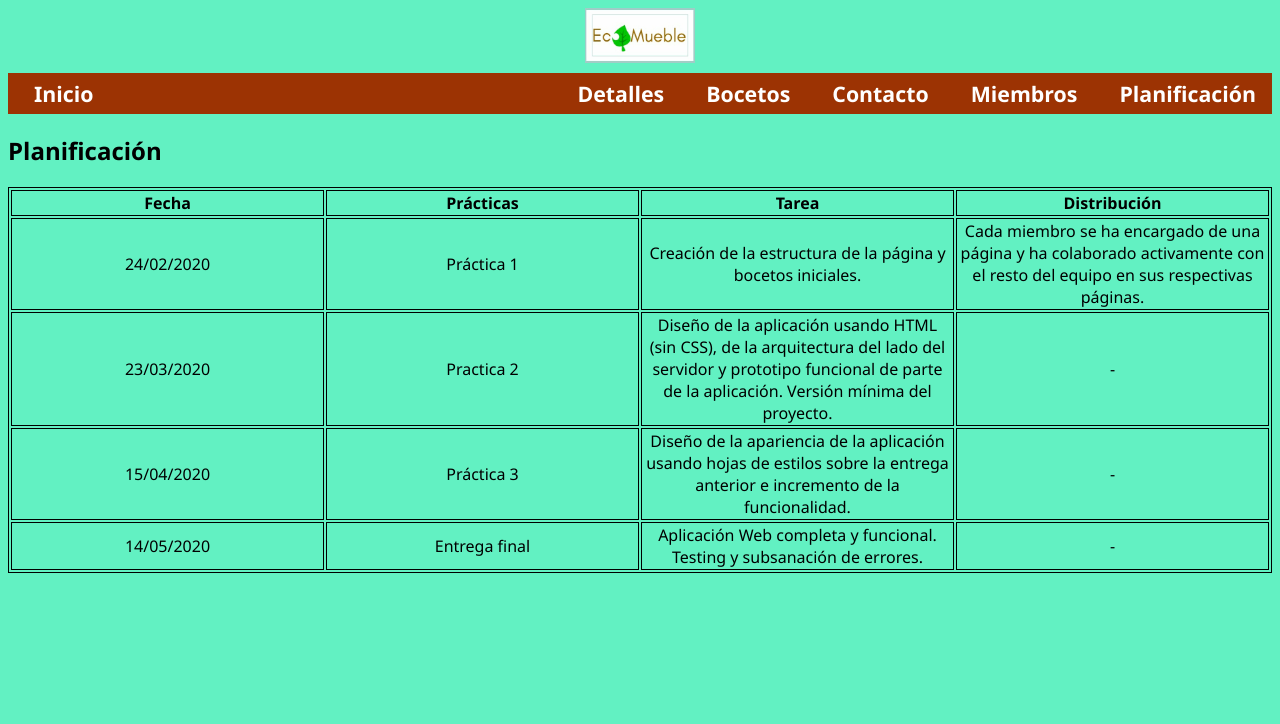
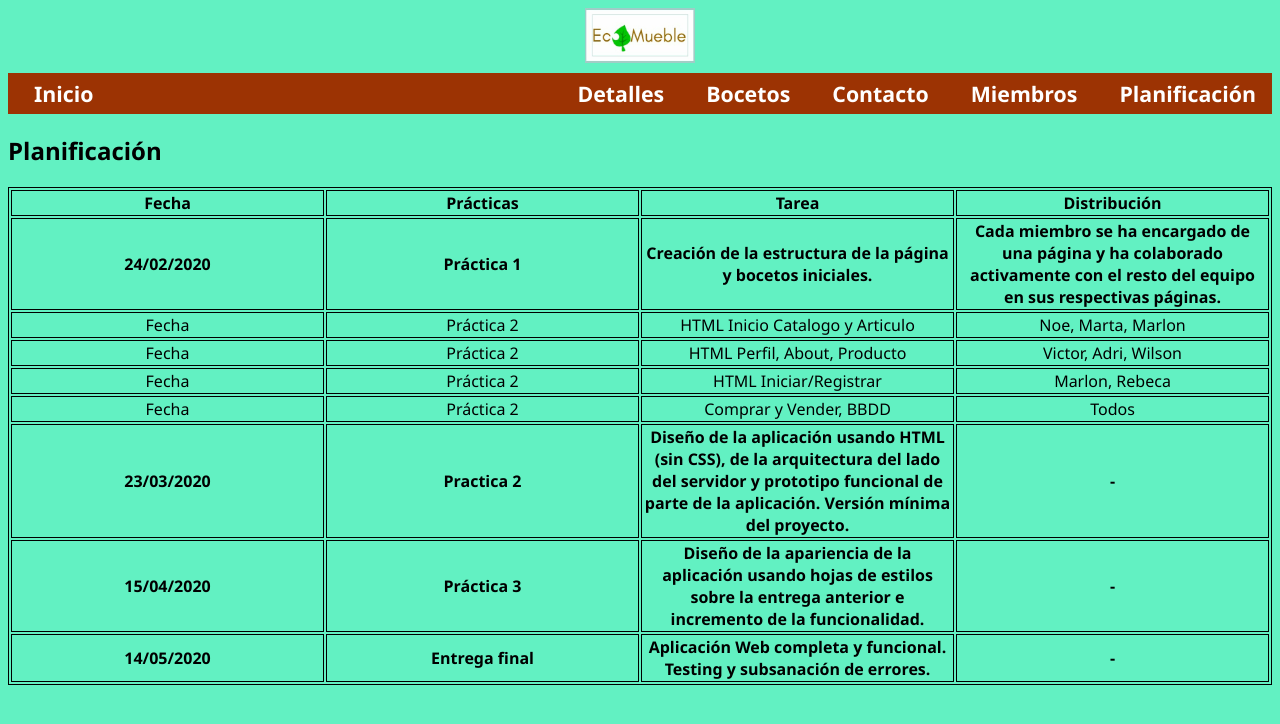
Before and after one commit to GuillermoOvejeroSanchez/ecomueble, a PHP site: page /planificacion.html in a window 1280 px wide. Shown: the top 724 px of the page. Run offline with PHP 8.4, Linux system fonts and the light colour scheme.

Commit message:
planificacion

```diff
--- a/detalles.html
+++ b/detalles.html
@@ -78,7 +78,7 @@
         </ul>
       </li>
       <li>Administrador:
-        <p>El administrador se encarga del mantenimiento de la web y de gestionar todo el contenido, ademas de poder moderar el contenido en caso de que se incumplan las condiciones</p>
+        <p>El administrador se encarga del mantenimiento de la web y de gestionar todo el contenido, ademas de poder moderar el contenido en caso de que se incumplan  las condiciones</p>
         <ul class="cdu">
           <li>Funcionalidades anteriores de los otros tipos de usuario</li>
           <li>Editar y borrar productos de otros usuarios</li>
--- a/planificacion.css
+++ b/planificacion.css
@@ -43,6 +43,8 @@ table{
     border: 1px solid #000;
 }
 
+
+
 th, td{
     width: 25%;
     text-align: center;
@@ -50,3 +52,12 @@ th, td{
     border: 1px solid #000;
     border-collapse: collapse;
 }
+
+
+tr td {
+    font-weight: normal;
+}
+
+.hito td{
+    font-weight: bold;
+}
--- a/planificacion.html
+++ b/planificacion.html
@@ -33,7 +33,7 @@
         <th scope="col">Distribución</th>
       </tr>
 
-      <tr>
+      <tr class="hito">
         <td>24/02/2020</td>
         <td>Práctica 1</td>
         <td>Creación de la estructura de la página y bocetos iniciales.</td>
@@ -42,6 +42,35 @@
       </tr>
 
       <tr>
+        <td >Fecha</td>
+        <td >Práctica 2</td>
+        <td >HTML Inicio Catalogo y Articulo</td>
+        <td >Noe, Marta, Marlon</td>
+      </tr>
+
+      <tr>
+        <td >Fecha</td>
+        <td >Práctica 2</td>
+        <td >HTML Perfil, About, Producto</td>
+        <td >Victor, Adri, Wilson</td>
+      </tr>
+
+      <tr>
+        <td >Fecha</td>
+        <td >Práctica 2</td>
+        <td >HTML Iniciar/Registrar</td>
+        <td >Marlon, Rebeca</td>
+      </tr>
+
+
+      <tr>
+        <td >Fecha</td>
+        <td >Práctica 2</td>
+        <td >Comprar y Vender, BBDD</td>
+        <td >Todos</td>
+      </tr>
+
+      <tr class="hito">
         <td>23/03/2020</td>
         <td>Practica 2</td>
         <td>Diseño de la aplicación usando HTML (sin CSS), de la arquitectura del lado del servidor y prototipo
@@ -49,7 +78,7 @@
         <td>-</td>
       </tr>
 
-      <tr>
+      <tr class="hito">
         <td>15/04/2020</td>
         <td>Práctica 3</td>
         <td>Diseño de la apariencia de la aplicación usando hojas de estilos sobre la entrega anterior e incremento
@@ -57,7 +86,7 @@
         <td>-</td>
       </tr>
 
-      <tr>
+      <tr class="hito">
         <td>14/05/2020</td>
         <td>Entrega final</td>
         <td>Aplicación Web completa y funcional. Testing y subsanación de errores.</td>
```
